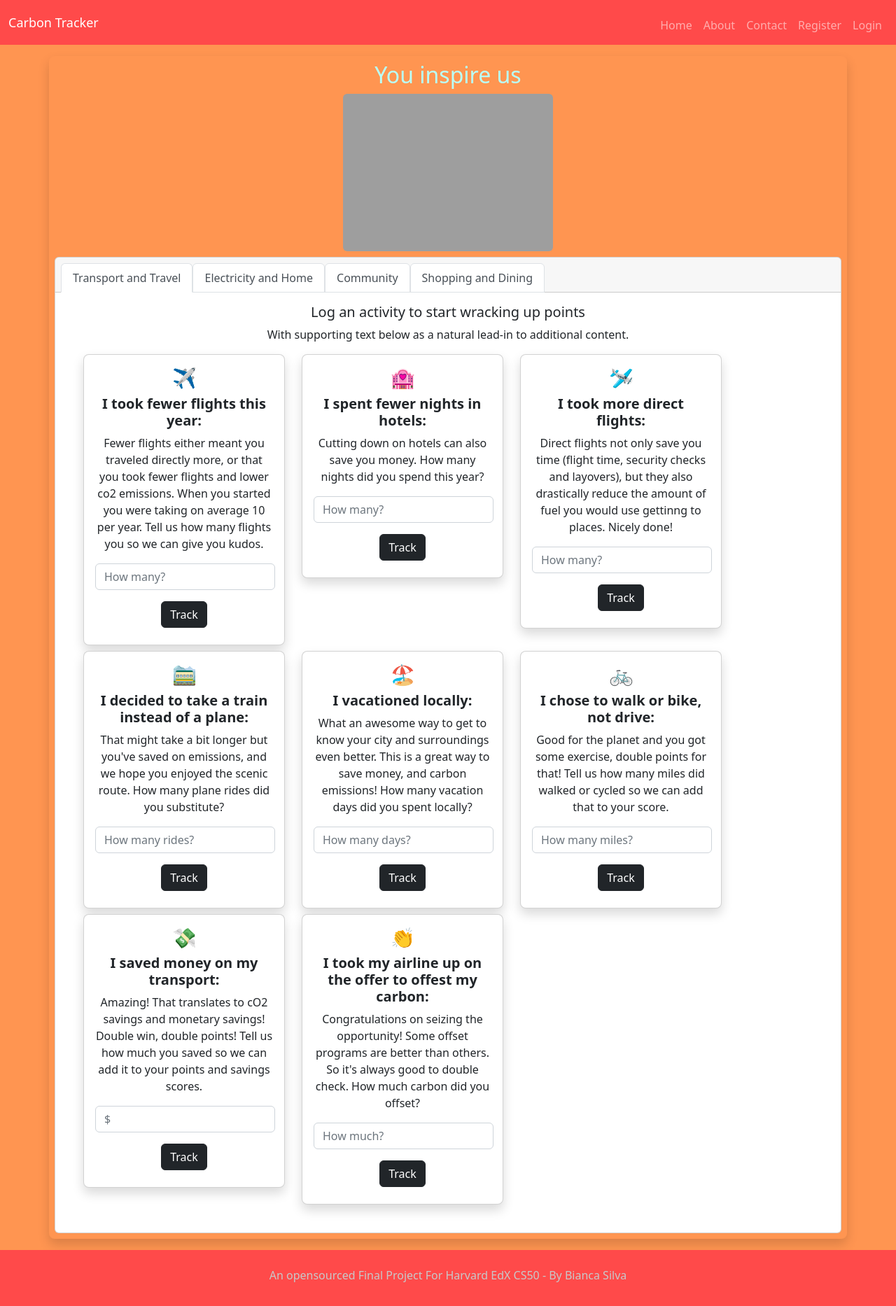
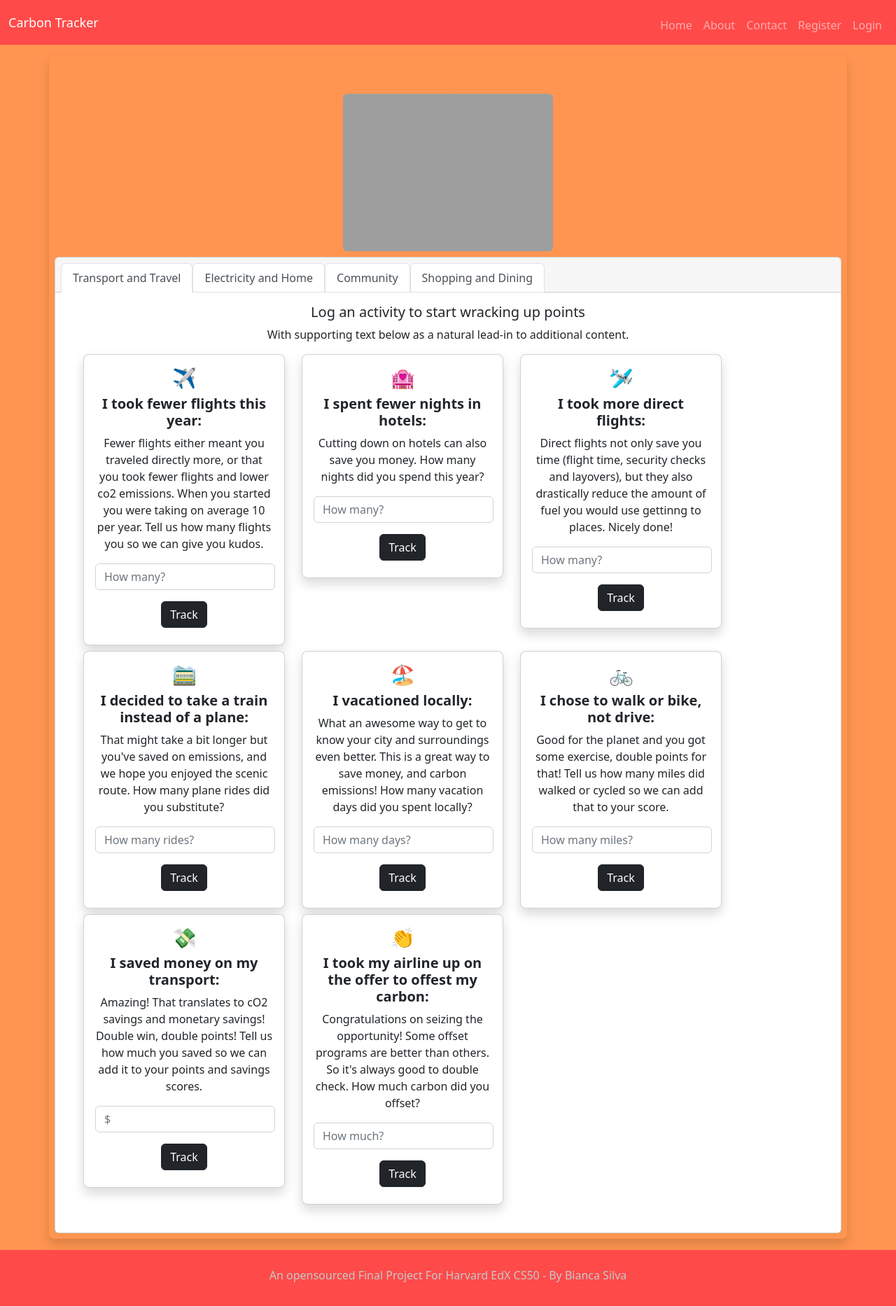
Before and after one commit to TokiLoshi/finalprojectCS50x, a Flask app: template templates/trackertransport.html in a window 1280 px wide. Shown: the whole page at 70% size. Run offline with Flask 2, Linux system fonts and the light colour scheme; the template is opened without the code that fills it: most values are stand-ins (such as "Sample title", 1, 10 or a date in 2020); some libraries are stand-ins or nearby versions; grey boxes are pictures that could not be loaded.

Commit message:
Cleaned up jinja and html

```diff
--- a/templates/trackertransport.html
+++ b/templates/trackertransport.html
@@ -6,8 +6,8 @@
 
 {% block main %}
 <form action="/trackertransport" method="post">
-  <div class="container p-2 shadow rounded-3 orange">
-    <h2 class="whiteText">You inspire us</h2>
+  <div class="container p-2 shadow rounded-3 grey">
+    <h2 class="orangeText">You inspire us</h2>
     <!--Reach for the stars by Designecologist from Pexels https://www.pexels.com/photo/reach-for-the-and-blue-moon-neon-signages-1510659/ -->
     <!--Easy ideas on reducing one's carbon footprint https://www.futurelearn.com/info/blog/how-to-reduce-your-carbon-footprint-tips-->
     <img class="img-fluid rounded-2" src="/static/reach.jpg" width="300" alt="green island in the ocean"/>
@@ -156,11 +156,8 @@
             </div>
           </div>
         </div>
-
-
-
-
-
+      </div>
+    </div>
   </div>
 </div>
 </form>
```
Lines whose indentation alone changed are shown as unchanged.
